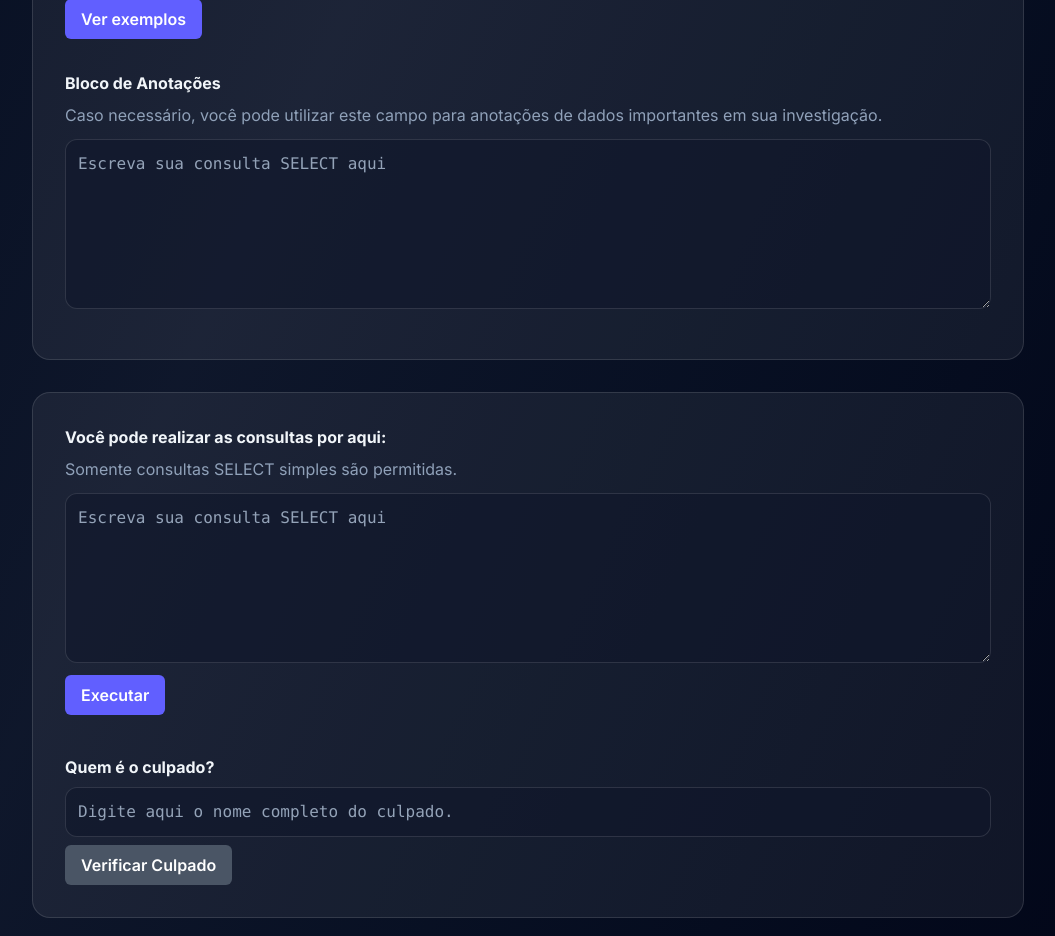
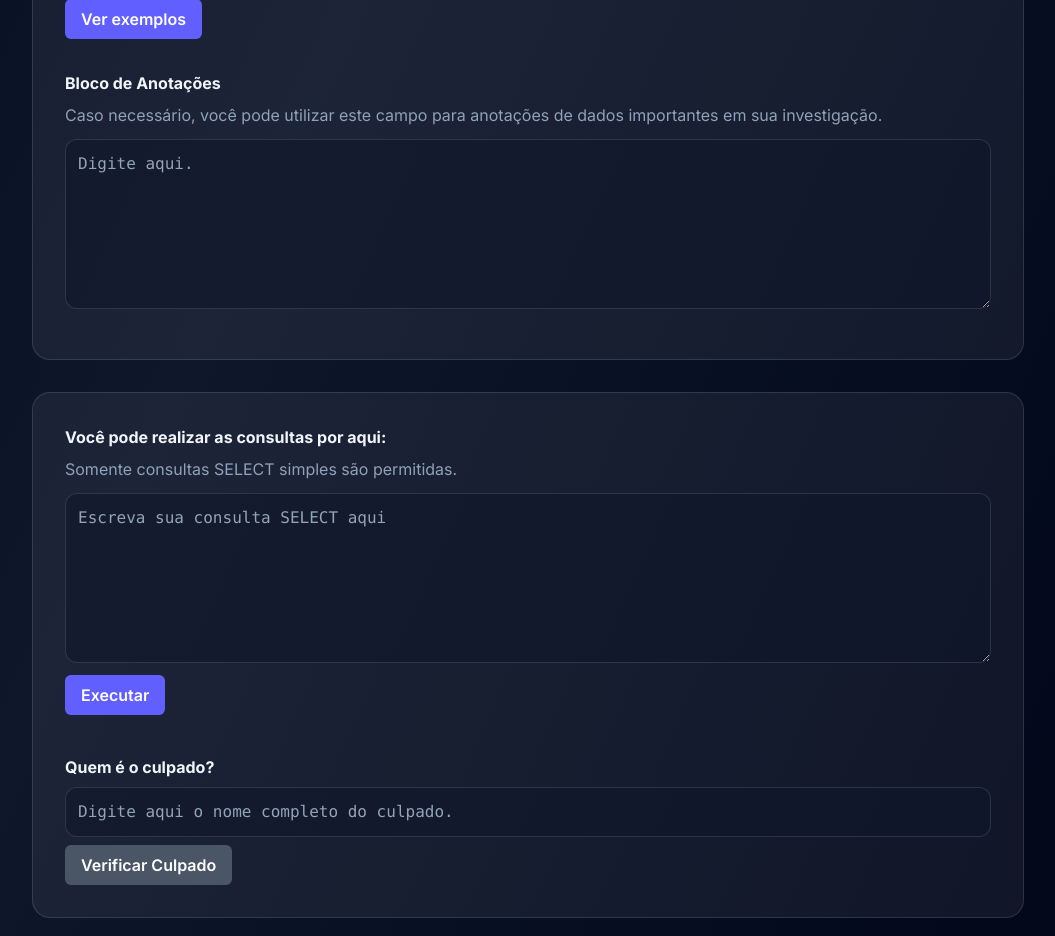
Before and after one commit to brunocssouza/Investigacao-SQL, a Next.js app: page / in a window 1280 px wide. Shown: the part 1800-2736 px from the top of the page, without its empty margins (112-1167 px from the left). Built offline with nearby package versions, Linux system fonts and the light colour scheme.

Commit message:
Placeholder de caixa de texto consertado

```diff
--- a/app/page.tsx
+++ b/app/page.tsx
@@ -276,7 +276,7 @@ export default function Page() {
         </p>
         <textarea
           rows={6}
-          placeholder="Escreva sua consulta SELECT aqui"
+          placeholder="Digite aqui."
           className="input-control mb-3 w-full font-mono p-3"
         />
       </section>
```
